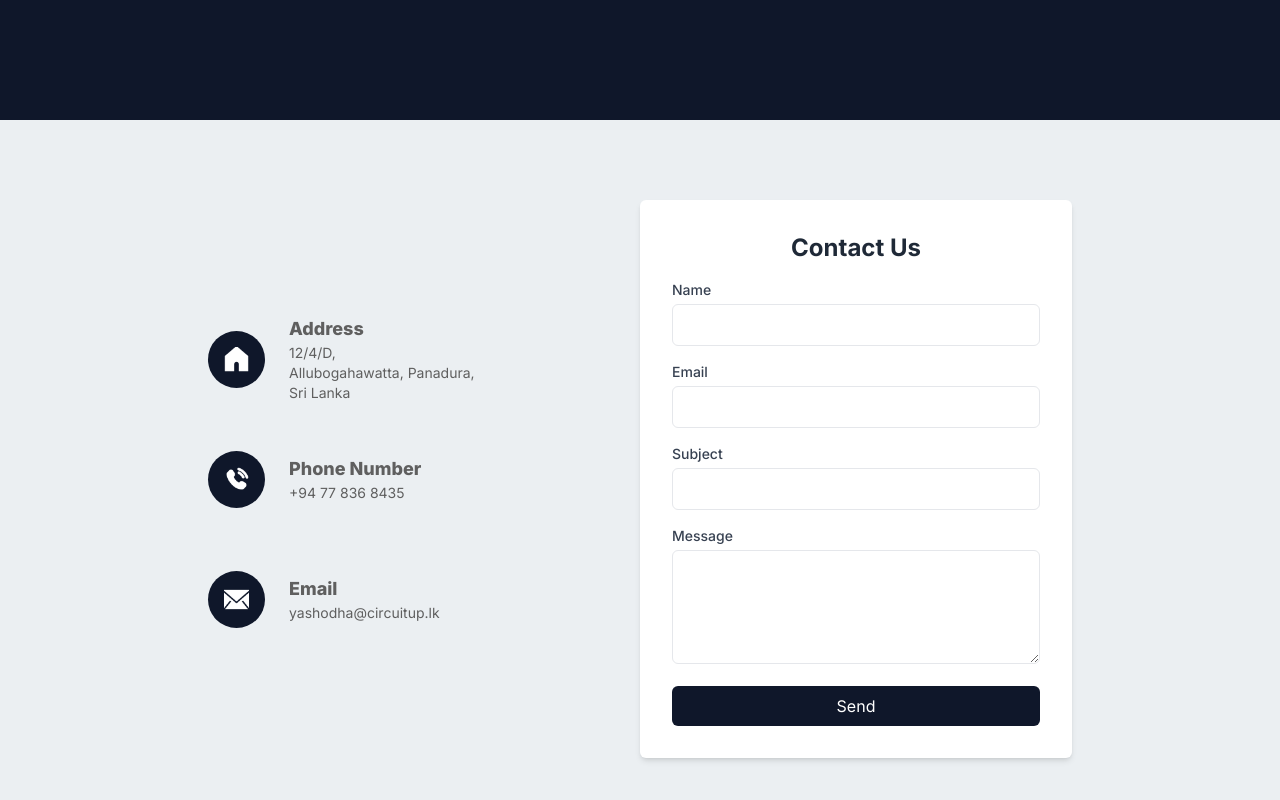
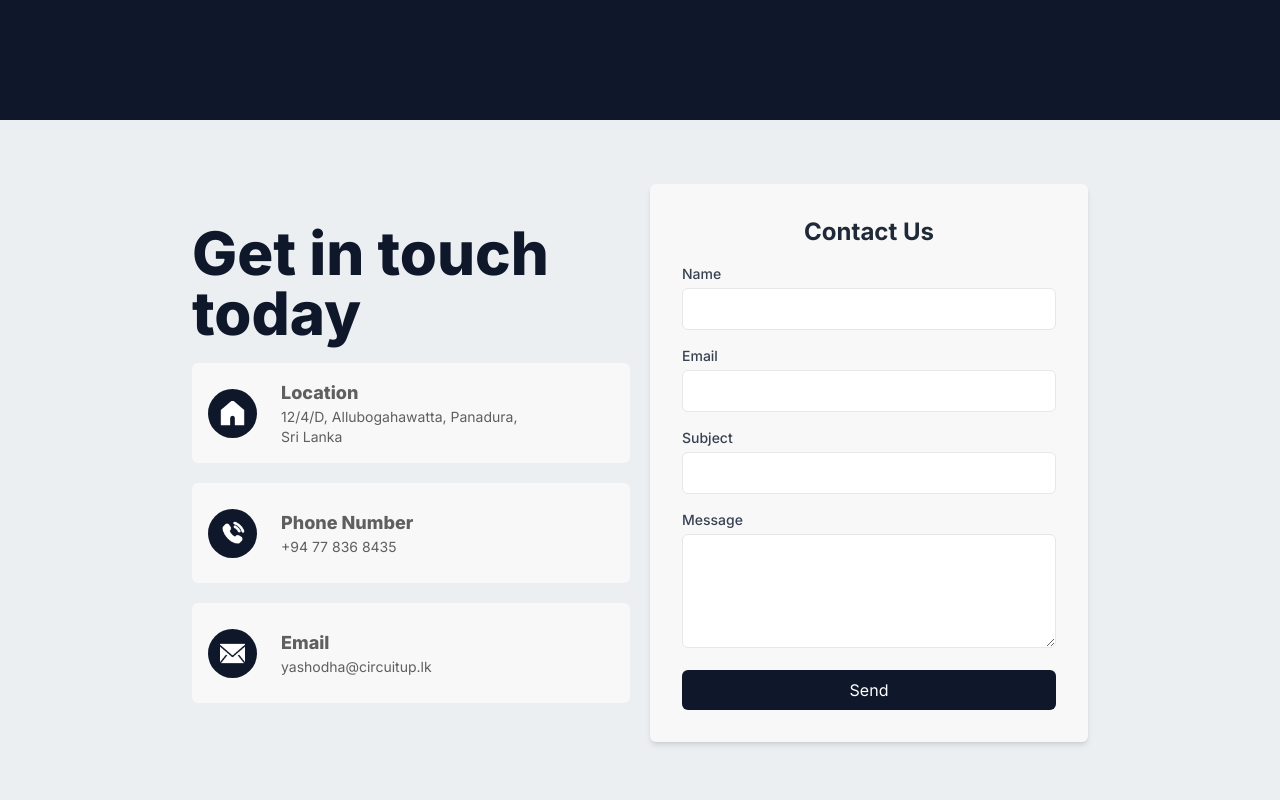
Before and after one commit to sachinka-gunasekara/circuitup, a Next.js app: page /contact in a window 1280 px wide. Shown: the part 400-1200 px from the top of the page. Built offline with nearby package versions, Linux system fonts and the light colour scheme.

Commit message:
contact us page update

```diff
--- a/app/about/page.tsx
+++ b/app/about/page.tsx
@@ -7,7 +7,7 @@ const AboutUs = () => {
     <>
     <title className=''>CircuitUp - About Us</title>
     <div className=''>
-        <div className='bg-slate-900 flex flex-col items-center pt-40 pb-20 sm:pt-56 h-[65vh]'>
+        <div className='bg-slate-900 flex flex-col items-center pt-40 pb-20 sm:pt-56 sm:h-[65vh] h-[50vh]'>
             <div className='font-extrabold text-5xl text-center flex flex-col justify-center sm:text-7xl md:flex-row' data-aos="flip-left">
               <span className='text-slate-200 pb-5 sm:pr-8 sm:pb-0 tracking-widest'>About</span>
               <span className='text-[#797fa2] tracking-widest'>CircuitUp</span>
--- a/app/components/ContactForm.tsx
+++ b/app/components/ContactForm.tsx
@@ -50,7 +50,7 @@ const ContactForm: React.FC = () => {
   };
 
   return (
-    <div className="max-w-xl mx-auto p-8 bg-white shadow-md rounded-md">
+    <div className="max-w-xl mx-auto p-8 bg-[#f8f8f8] shadow-md rounded-md">
       <h2 className="text-2xl font-bold mb-4 text-center text-gray-800">Contact Us</h2>
       <form onSubmit={handleSubmit} className="space-y-4">
         <div>
--- a/app/components/Navbar.tsx
+++ b/app/components/Navbar.tsx
@@ -54,7 +54,7 @@ export function Navbar() {
         isScrolled ? 'bg-slate-950 shadow-lg' : 'bg-transparent'
       }`}
     >
-      <div className="flex flex-wrap items-center justify-between mx-auto p-4">
+      <div className="flex flex-wrap items-center justify-between mx-auto p-4 sm:bg-transparent bg-slate-950">
         <Link href="/" className="flex items-center">
           <Image src={Logo} alt="Logo" width={200} height={50} />
         </Link>
--- a/app/contact/page.tsx
+++ b/app/contact/page.tsx
@@ -13,24 +13,27 @@ const Contact = () => {
             </div>
         </div>
 
-        <div className='lg:container mx-auto flex lg:flex-row flex-col lg:justify-between sm:items-center sm:p-20 p-5 pb-10 text-justify text-[#5f5f5f]' data-aos="fade-up">
+        <div className='lg:container mx-auto flex lg:flex-row flex-col lg:justify-between gap-5 sm:items-center sm:p-16 p-5 pb-10 text-justify text-[#5f5f5f]' data-aos="fade-up">
 
             <div className='flex flex-col flex-1 gap-5'>
 
-                <div className='flex items-center gap-6 min-h-[100px]'>
-                    <div className='bg-slate-900 p-4 rounded-full h-fit'>
+                <div className='font-extrabold text-3xl text-start flex flex-col justify-center sm:text-6xl md:flex-row' data-aos="flip-left">
+                    <span className='text-slate-900 pb-5 sm:pr-8 sm:pb-0'>Get in touch today</span>
+                </div>
+
+                <div className='flex items-center gap-6 min-h-[100px] bg-[#f8f8f8] p-4 rounded-md'>
+                    <div className='bg-slate-900 p-3 rounded-full h-fit'>
                         <Image src="/assets/home.png" alt="reactjs" width={25} height={25} />
                     </div>
                     <div className='flex flex-col'>
-                        <div className='text-lg font-extrabold'>Address</div>
-                        <div className='text-sm'>12/4/D,</div>
-                        <div className='text-sm'>Allubogahawatta, Panadura, </div>
+                        <div className='text-lg font-extrabold'>Location</div>
+                        <div className='text-sm'>12/4/D, Allubogahawatta, Panadura,</div>
                         <div className='text-sm'>Sri Lanka</div>
                     </div>
                 </div>
 
-                <div className='flex items-center gap-6 min-h-[100px]'>
-                    <div className='bg-slate-900 p-4 rounded-full h-fit'>
+                <div className='flex items-center gap-6 min-h-[100px] bg-[#f8f8f8] p-4 rounded-md'>
+                    <div className='bg-slate-900 p-3 rounded-full h-fit'>
                         <Image src="/assets/phone.png" alt="reactjs" width={25} height={25} />
                     </div>
                     <div className='flex flex-col'>
@@ -39,8 +42,8 @@ const Contact = () => {
                     </div>
                 </div>
 
-                <div className='flex items-center gap-6 min-h-[100px]'>
-                    <div className='bg-slate-900 p-4 rounded-full h-fit'>
+                <div className='flex items-center gap-6 min-h-[100px] bg-[#f8f8f8] p-4 rounded-md'>
+                    <div className='bg-slate-900 p-3 rounded-full h-fit'>
                         <Image src="/assets/email.png" alt="reactjs" width={25} height={25} />
                     </div>
                     <div className='flex flex-col'>
--- a/app/portfolio/page.tsx
+++ b/app/portfolio/page.tsx
@@ -5,7 +5,7 @@ const Portfolio = () => {
     <>
       <title>CircuitUp - Portfolio</title>
       <div className="min-h-screen">
-        <div className=" text-center bg-slate-900 h-[65vh]">
+        <div className=" text-center bg-slate-900 sm:h-[65vh] h-[50vh]">
             <div className='font-extrabold text-5xl pt-40 pb-20 text-slate-200 sm:text-7xl sm:pt-56 sm:pb-36 tracking-widest'  data-aos="flip-left">Portfolio</div>
         </div>
 
--- a/app/services/desktopapp/page.tsx
+++ b/app/services/desktopapp/page.tsx
@@ -5,7 +5,7 @@ const Desktop = () => {
   return (
     <>
     <title className=''>CircuitUp - Desktop Application</title>
-    <div className="relative h-[65vh]">
+    <div className="relative sm:h-[65vh] h-[50vh]">
         <div className="flex flex-col justify-between items-center gap-20 sm:flex-row">
           <div className="absolute inset-0 -z-10">
              <img src="/assets/background.jpg" alt="Hero" className="absolute top-0 left-0 w-full h-full object-cover"/>
--- a/app/services/firmware/page.tsx
+++ b/app/services/firmware/page.tsx
@@ -5,7 +5,7 @@ const Firmware = () => {
   return (
     <>
     <title className=''>CircuitUp - Firmware Development</title>
-    <div className="relative h-[65vh]">
+    <div className="relative sm:h-[65vh] h-[50vh]">
         <div className="flex flex-col justify-between items-center gap-20 sm:flex-row">
           <div className="absolute inset-0 -z-10">
              <img src="/assets/background.jpg" alt="Hero" className="absolute top-0 left-0 w-full h-full object-cover"/>
--- a/app/services/manufacturing/page.tsx
+++ b/app/services/manufacturing/page.tsx
@@ -5,7 +5,7 @@ const Manufacturing = () => {
   return (
     <>
     <title className=''>CircuitUp - Manufacturing</title>
-    <div className="relative h-[65vh]">
+    <div className="relative sm:h-[65vh] h-[50vh]">
         <div className="flex flex-col justify-between items-center gap-20 sm:flex-row">
           <div className="absolute inset-0 -z-10">
              <img src="/assets/background.jpg" alt="Hero" className="absolute top-0 left-0 w-full h-full object-cover"/>
--- a/app/services/pcb/page.tsx
+++ b/app/services/pcb/page.tsx
@@ -5,7 +5,7 @@ const Pcb = () => {
   return (
     <>
     <title className=''>CircuitUp - PCB Designs</title>
-    <div className="relative h-[65vh]">
+    <div className="relative sm:h-[65vh] h-[50vh]">
         <div className="flex flex-col justify-between items-center gap-20 sm:flex-row">
           <div className="absolute inset-0 -z-10">
              <img src="/assets/background.jpg" alt="Hero" className="absolute top-0 left-0 w-full h-full object-cover"/>
--- a/app/services/webdev/page.tsx
+++ b/app/services/webdev/page.tsx
@@ -5,7 +5,7 @@ const Webdev = () => {
   return (
     <>
     <title className=''>CircuitUp - Web Development</title>
-    <div className="relative h-[65vh]">
+    <div className="relative sm:h-[65vh] h-[50vh]">
         <div className="flex flex-col justify-between items-center gap-20 sm:flex-row">
           <div className="absolute inset-0 -z-10">
              <img src="/assets/background.jpg" alt="Hero" className="absolute top-0 left-0 w-full h-full object-cover"/>
```
